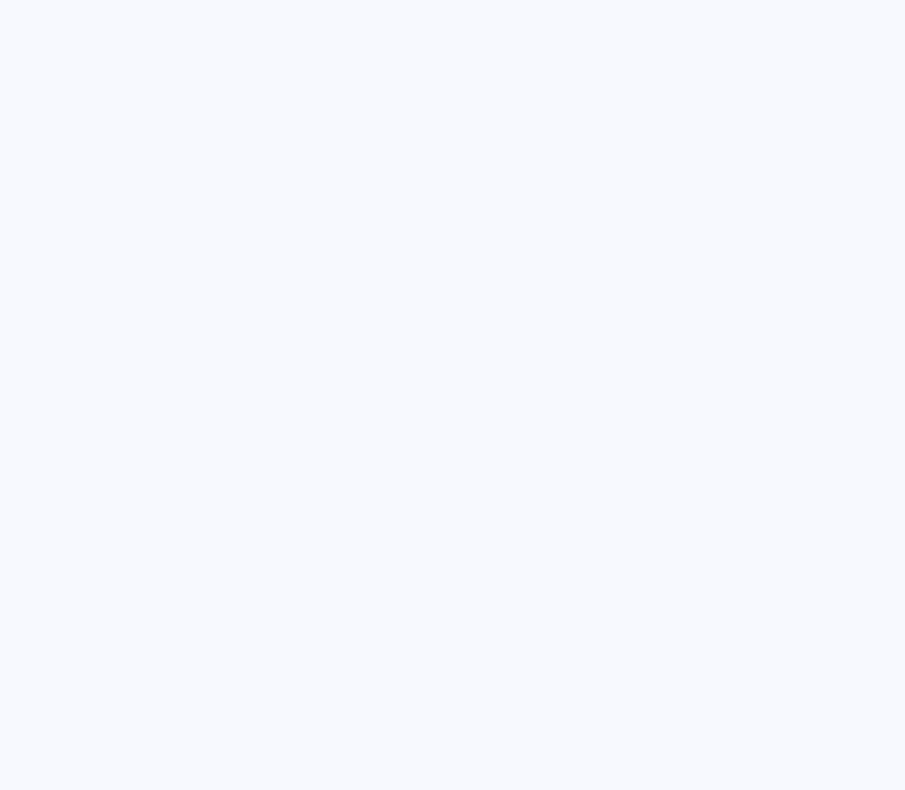
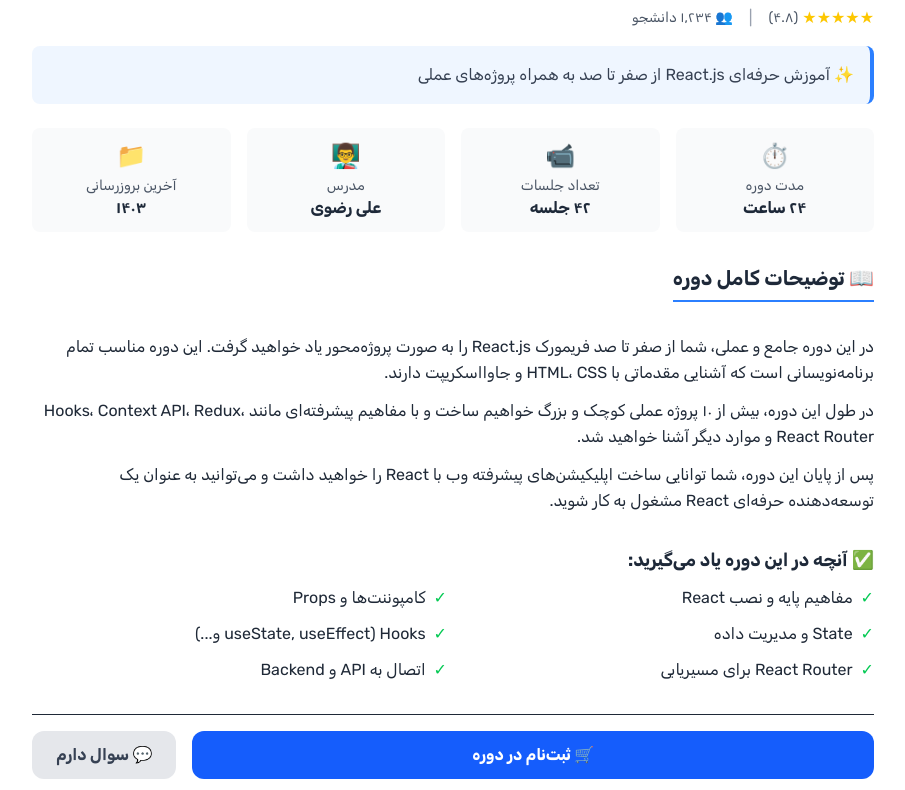
Before and after one commit to developack/lingoland, a React (Vite) app in the folder frontend/: page /course/1 in a window 1280 px wide. Before the commit this address had no page. Shown: the part 630-1420 px from the top of the page, without its empty margins (358-1263 px from the left). Before the commit the page ends 800 px from the top, so only its background shows below. Built offline with nearby package versions, Linux system fonts and the light colour scheme; no server answers.

Commit message:
create course detail html with tailwind

```diff
--- a/frontend/src/App.jsx
+++ b/frontend/src/App.jsx
@@ -1,13 +1,14 @@
-import {Routes, Route} from 'react-router'
-import {HomePage} from "./pages/HomePage.jsx";
-import {LoginPage} from "./pages/LoginPage.jsx";
-import {RegisterPage} from "./pages/RegisterPage.jsx";
-import {CartPage} from "./pages/CartPage.jsx";
-import {CheckoutPage} from "./pages/CheckoutPage.jsx";
-import {ForgotPasswordPage} from "./pages/ForgotPasswordPage.jsx";
-import {ArticlesPage} from "./pages/ArticlesPage.jsx";
-import {CoursesPage} from "./pages/CoursesPage.jsx";
-import {DictionaryPage} from "./pages/DictionaryPage.jsx";
+import { Routes, Route } from 'react-router'
+import { HomePage } from "./pages/HomePage.jsx"
+import { LoginPage } from "./pages/LoginPage.jsx"
+import { RegisterPage } from "./pages/RegisterPage.jsx"
+import { CartPage } from "./pages/CartPage.jsx"
+import { CheckoutPage } from "./pages/CheckoutPage.jsx"
+import { ForgotPasswordPage } from "./pages/ForgotPasswordPage.jsx"
+import { ArticlesPage } from "./pages/ArticlesPage.jsx"
+import { CoursesPage } from "./pages/CoursesPage.jsx"
+import { CourseDetailPage } from "./pages/CourseDetailPage.jsx"
+import { DictionaryPage } from "./pages/DictionaryPage.jsx"
 import './App.css'
 
 
@@ -22,6 +23,7 @@
             <Route path="checkout" element={<CheckoutPage />} />
             <Route path="articles" element={<ArticlesPage />} />
             <Route path="courses" element={<CoursesPage />} />
+            <Route path="/course/:slug" element={<CourseDetailPage />} />
             <Route path="dictionary" element={<DictionaryPage />} />
         </Routes>
     )
--- a/frontend/src/components/Header.jsx
+++ b/frontend/src/components/Header.jsx
@@ -4,7 +4,7 @@
 export function Header() {
     return (
         <>
-            <header className="p-5 bg-body-bg/80 backdrop-filter backdrop-blur-md shadow-xs sticky top-0">
+            <header className="p-5 bg-body-bg/80 backdrop-filter backdrop-blur-md shadow-xs sticky top-0 z-10">
                 <div className="container flex items-center justify-between">
                     <Link to="/" className="flex items-center gap-3">
                         <img className="w-10" src="../../public/logo.png" alt="logo"/>
--- /dev/null
+++ b/frontend/src/pages/CourseDetailPage.jsx
@@ -0,0 +1,153 @@
+import { useState, useEffect } from "react"
+import { useParams } from "react-router"
+import { Header } from "../components/Header.jsx";
+import { Footer } from "../components/Footer.jsx";
+
+
+export function CourseDetailPage() {
+    const BASE_URL = import.meta.env.VITE_API_BASE_URL
+    const [course, setCourse] = useState({})
+    const { slug } = useParams()
+
+    useEffect(() => {
+        fetch(`/api/course/${slug}`)
+            .then((response) => response.json())
+            .then((data) => {
+                setCourse(data)
+            })
+    }, [])
+
+    return(
+        <>
+            <title>{course.title}</title>
+
+            <Header/>
+            <div className="container grid grid-cols-[3fr_1fr] gap-10 flex-1 mt-20 items-start">
+                <div className="max-w-6xl mx-auto bg-white rounded-2xl shadow-lg overflow-hidden">
+
+                    <div className="relative h-96">
+                        <img src={`${BASE_URL}${course.thumbnail}`} alt="تصویر دوره" className="w-full h-full object-cover"/>
+                        <div className="absolute top-4 right-4 bg-yellow-500 text-white px-3 py-1 rounded-lg text-sm font-bold">
+                            🔥 ویژه
+                        </div>
+                    </div>
+
+                    <div className="p-8">
+
+                        <h1 className="text-3xl font-bold text-gray-800 mb-3">دوره جامع آموزش React.js</h1>
+
+                        <div className="flex items-center gap-4 mb-4">
+                            <div className="flex items-center gap-1">
+                                <span className="text-yellow-400">★★★★★</span>
+                                <span className="text-gray-600 text-sm">(۴.۸)</span>
+                            </div>
+                            <div className="text-gray-400">|</div>
+                            <div className="text-gray-600 text-sm">
+                                👥 ۱,۲۳۴ دانشجو
+                            </div>
+                        </div>
+
+                        <div className="bg-blue-50 border-r-4 border-blue-500 p-4 rounded-lg mb-6">
+                            <p className="text-gray-700 leading-relaxed">
+                                ✨ آموزش حرفه‌ای React.js از صفر تا صد به همراه پروژه‌های عملی
+                            </p>
+                        </div>
+
+                        <div className="grid grid-cols-2 md:grid-cols-4 gap-4 mb-8">
+                            <div className="text-center p-3 bg-gray-50 rounded-lg">
+                                <div className="text-2xl mb-1">⏱️</div>
+                                <div className="text-sm text-gray-600">مدت دوره</div>
+                                <div className="font-bold text-gray-800">۲۴ ساعت</div>
+                            </div>
+                            <div className="text-center p-3 bg-gray-50 rounded-lg">
+                                <div className="text-2xl mb-1">📹</div>
+                                <div className="text-sm text-gray-600">تعداد جلسات</div>
+                                <div className="font-bold text-gray-800">۴۲ جلسه</div>
+                            </div>
+                            <div className="text-center p-3 bg-gray-50 rounded-lg">
+                                <div className="text-2xl mb-1">👨‍🏫</div>
+                                <div className="text-sm text-gray-600">مدرس</div>
+                                <div className="font-bold text-gray-800">علی رضوی</div>
+                            </div>
+                            <div className="text-center p-3 bg-gray-50 rounded-lg">
+                                <div className="text-2xl mb-1">📁</div>
+                                <div className="text-sm text-gray-600">آخرین بروزرسانی</div>
+                                <div className="font-bold text-gray-800">۱۴۰۳</div>
+                            </div>
+                        </div>
+
+                        <div className="mb-8">
+                            <h2 className="text-xl font-bold text-gray-800 mb-4 border-b-2 border-blue-500 pb-2 inline-block">
+                                📖 توضیحات کامل دوره
+                            </h2>
+                            <div className="mt-4 space-y-3 text-gray-700 leading-relaxed">
+                                <p>
+                                    در این دوره جامع و عملی، شما از صفر تا صد فریمورک React.js را به صورت پروژه‌محور یاد
+                                    خواهید گرفت.
+                                    این دوره مناسب تمام برنامه‌نویسانی است که آشنایی مقدماتی با HTML، CSS و جاوااسکریپت
+                                    دارند.
+                                </p>
+                                <p>
+                                    در طول این دوره، بیش از ۱۰ پروژه عملی کوچک و بزرگ خواهیم ساخت و با مفاهیم پیشرفته‌ای
+                                    مانند
+                                    Hooks، Context API، Redux، React Router و موارد دیگر آشنا خواهید شد.
+                                </p>
+                                <p>
+                                    پس از پایان این دوره، شما توانایی ساخت اپلیکیشن‌های پیشرفته وب با React را خواهید
+                                    داشت
+                                    و می‌توانید به عنوان یک توسعه‌دهنده حرفه‌ای React مشغول به کار شوید.
+                                </p>
+                            </div>
+                        </div>
+
+                        <div className="mb-8">
+                            <h3 className="text-lg font-bold text-gray-800 mb-3">
+                                ✅ آنچه در این دوره یاد می‌گیرید:
+                            </h3>
+                            <div className="grid md:grid-cols-2 gap-3">
+                                <div className="flex items-center gap-2">
+                                    <span className="text-green-500">✓</span>
+                                    <span>مفاهیم پایه و نصب React</span>
+                                </div>
+                                <div className="flex items-center gap-2">
+                                    <span className="text-green-500">✓</span>
+                                    <span>کامپوننت‌ها و Props</span>
+                                </div>
+                                <div className="flex items-center gap-2">
+                                    <span className="text-green-500">✓</span>
+                                    <span>State و مدیریت داده</span>
+                                </div>
+                                <div className="flex items-center gap-2">
+                                    <span className="text-green-500">✓</span>
+                                    <span>Hooks (useState, useEffect و...)</span>
+                                </div>
+                                <div className="flex items-center gap-2">
+                                    <span className="text-green-500">✓</span>
+                                    <span>React Router برای مسیریابی</span>
+                                </div>
+                                <div className="flex items-center gap-2">
+                                    <span className="text-green-500">✓</span>
+                                    <span>اتصال به API و Backend</span>
+                                </div>
+                            </div>
+                        </div>
+
+                        <div className="flex gap-4 pt-4 border-t">
+                            <button
+                                className="flex-1 bg-blue-600 text-white py-3 rounded-xl font-bold hover:bg-blue-700 transition">
+                                🛒 ثبت‌نام در دوره
+                            </button>
+                            <button
+                                className="px-6 bg-gray-200 text-gray-700 py-3 rounded-xl font-bold hover:bg-gray-300 transition">
+                                💬 سوال دارم
+                            </button>
+                        </div>
+
+                    </div>
+                </div>
+                <aside className="bg-white rounded-xl h-full"></aside>
+            </div>
+            <Footer/>
+        </>
+    )
+}
```
Also changed, not shown: frontend/src/pages/CoursesPage.jsx (+22 -13 lines).
